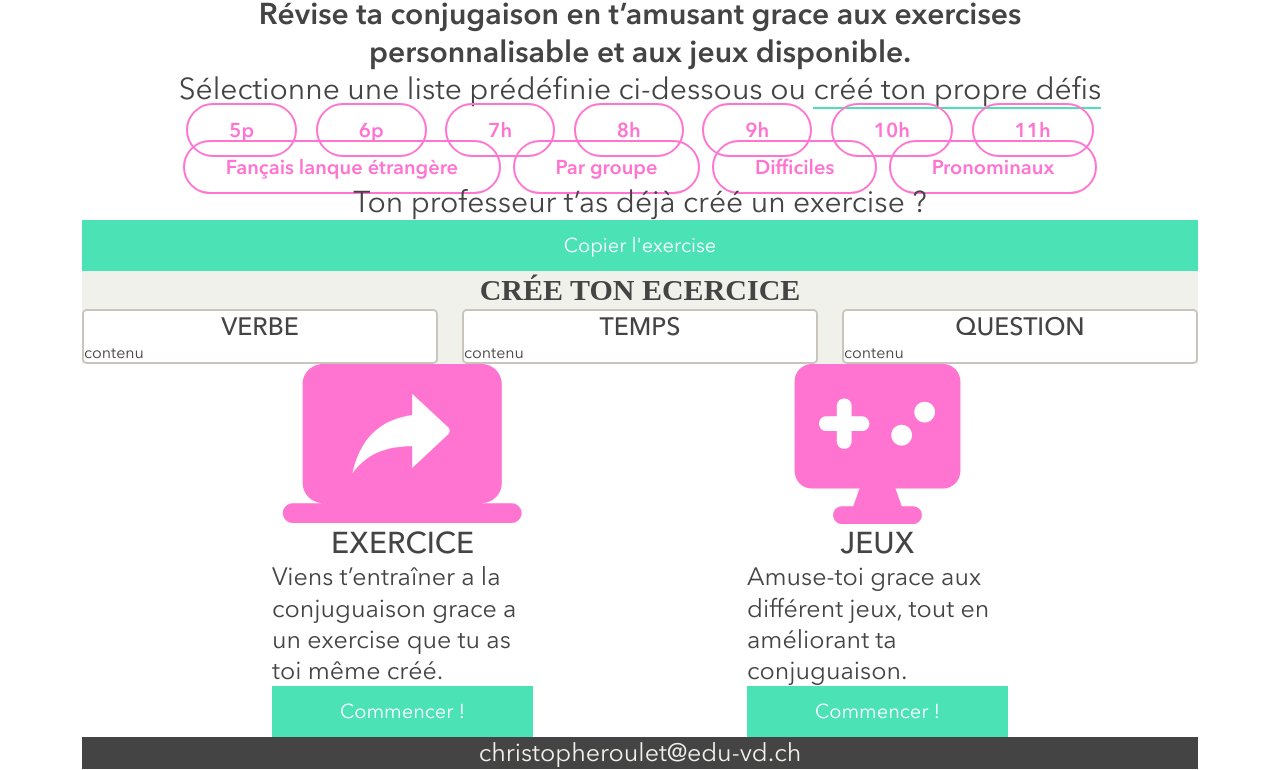
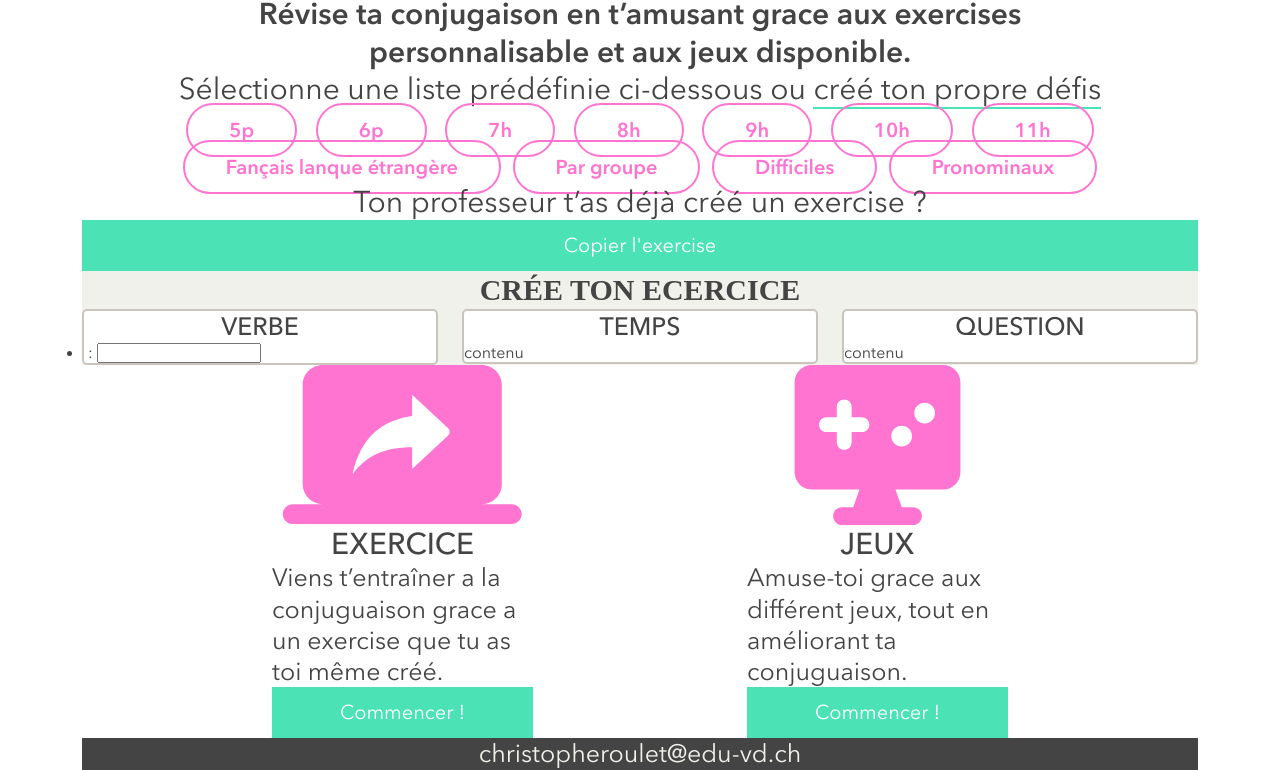
Before and after one commit to nelsonbuhler/tatitotu, a website built with Parcel: page src/index.html in a window 1280 px wide. Shown: the part 65-835 px from the top of the page. Built offline with nearby package versions, Linux system fonts and the light colour scheme; files whose address does not match are found by name.

Commit message:
début de l'intégration des formulaires

```diff
--- a/src/index.html
+++ b/src/index.html
@@ -77,7 +77,18 @@
           <div class="col-4">
             <div class="cards">
               <h3 class="cards-title">verbe</h3>
-              <div class="row"><div class="col">contenu</div></div>
+              <div class="row">
+                <div class="col">
+                  <form>
+                    <ul>
+                      <li>
+                        <label for="verb"> &nbsp;:</label>
+                        <input type="text" id="verbe" name="user_name" />
+                      </li>
+                    </ul>
+                  </form>
+                </div>
+              </div>
             </div>
           </div>
           <div class="col-4">
```
